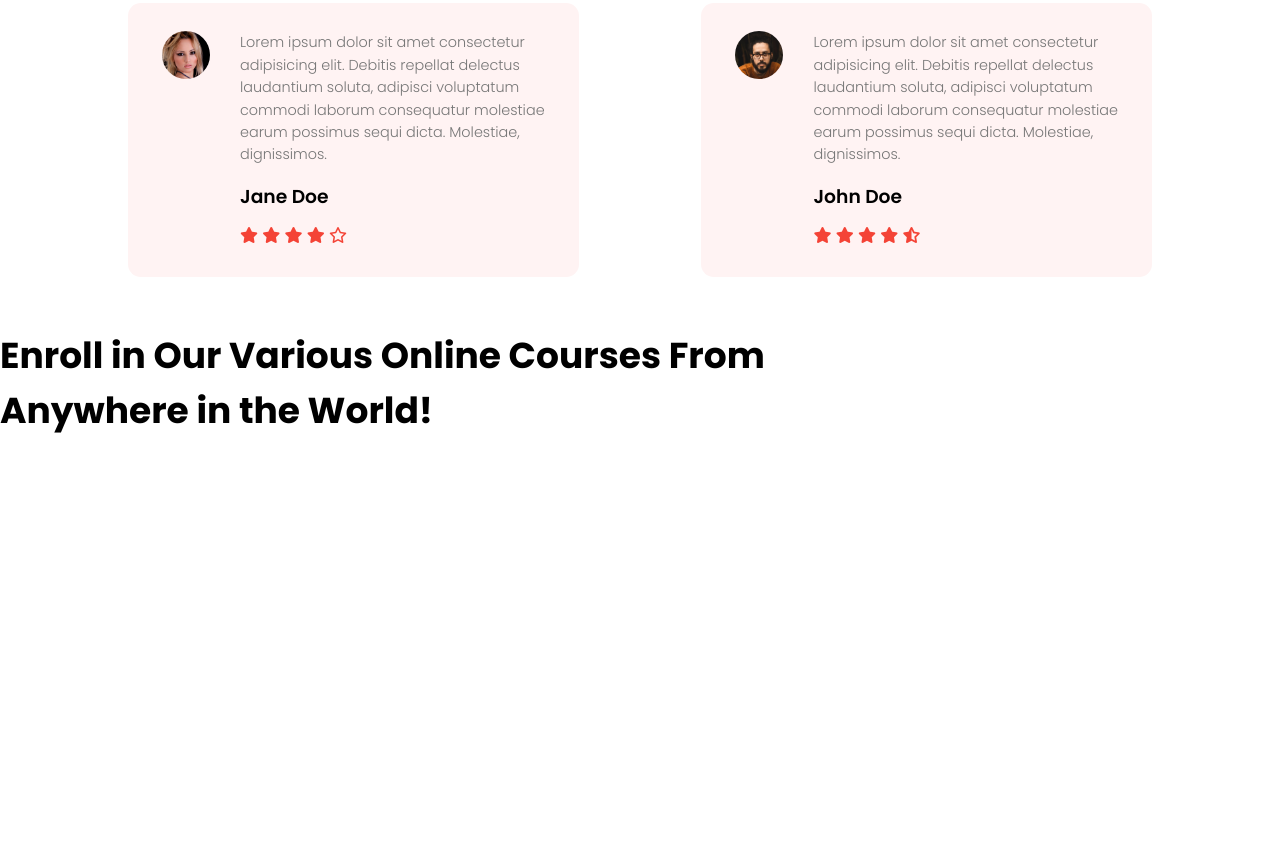
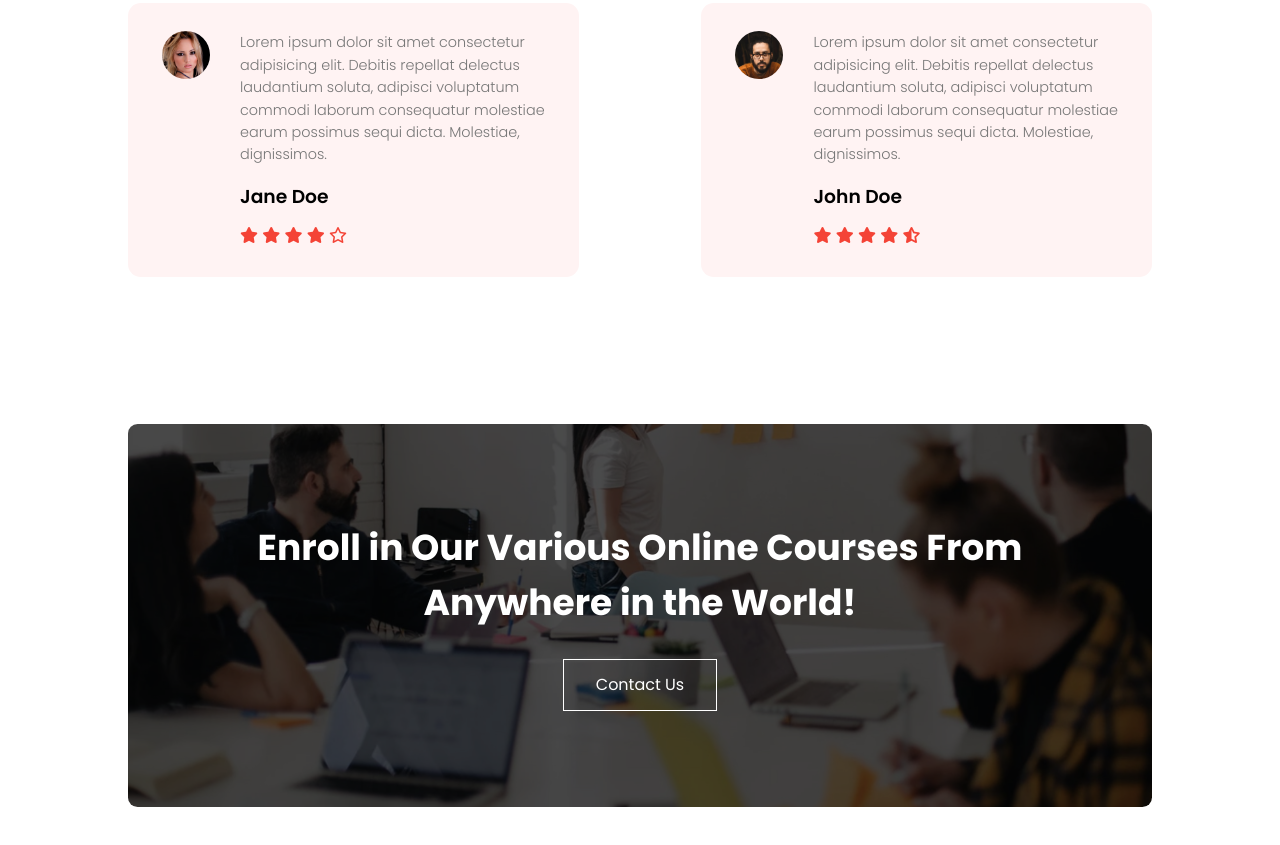
Before and after one commit to z-felixhan/edunational, a plain HTML site: page index.html in a window 1280 px wide. Shown: the part 3142-3987 px from the top of the page. Before the commit the page ends 3632 px from the top, so only its background shows below. Drawn offline with Linux system fonts and the light colour scheme.

Commit message:
Style call to action section

```diff
--- a/style.css
+++ b/style.css
@@ -109,6 +109,23 @@ p {
     padding-top: 6rem;
     text-align: center;
     width: 80%;
+}
+
+.cta {
+    background-image: linear-gradient(rgba(0, 0, 0, 0.7), rgba(0, 0, 0, 0.7)), url(assets/banner-2.jpg);
+    background-position: center;
+    background-size: cover;
+    border-radius: 0.6rem;
+    margin: 6rem auto;
+    padding: 6rem 0;
+    text-align: center;
+    width: 80%;
+}
+
+.cta h1 {
+    color: white;
+    margin-bottom: 1.8rem;
+    padding: 0;
 }
 
 .facilities {
@@ -279,6 +296,10 @@ p {
         margin: 1rem;
     }
 
+    .cta h1 {
+        font-size: 1.5rem;
+    }
+
     .nav-links {
         background: #F44336;
         height: 100vh;
```
